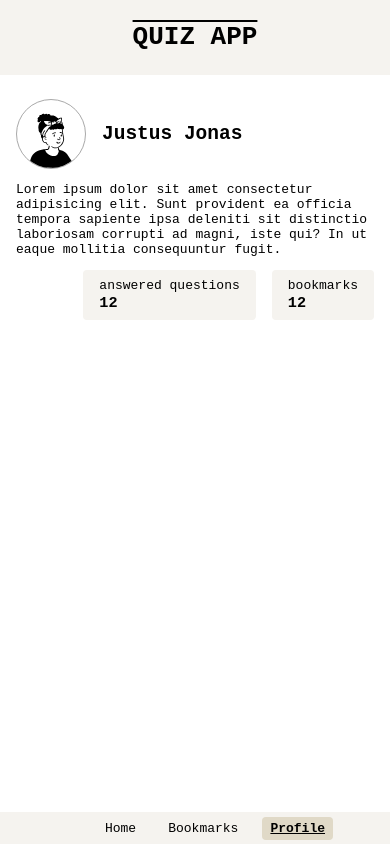
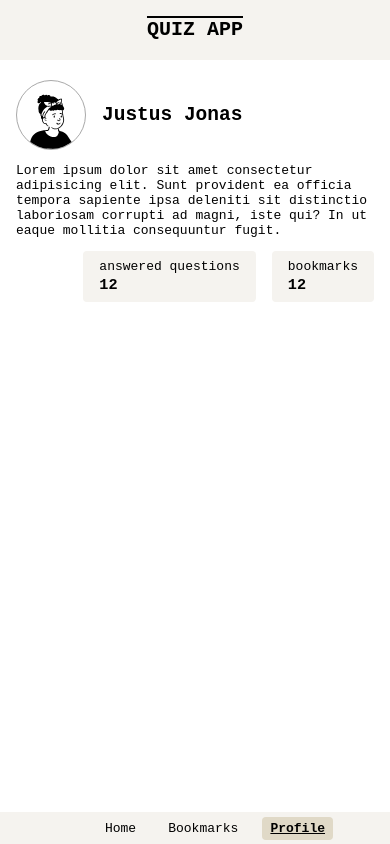
Before and after one commit to Testo-saurus/quiz-app, a website: page profile.html in a window 390 px wide. Drawn offline with Linux system fonts and the light colour scheme.

Commit message:
optimize for smaller screen

```diff
--- a/components/header.css
+++ b/components/header.css
@@ -5,14 +5,20 @@ h1 {
 }
 
 .header {
+  position: fixed;
+  z-index: 100;
   display: flex;
   justify-content: center;
 
-  width: 100vw;
+  width: 100%;
   background-color: var(--beige-100);
 
   text-transform: uppercase;
   text-decoration: overline;
-  margin-bottom: 1rem;
-  margin-top: 0;
 }
+
+@media screen and (max-width: 480px) {
+  .header {
+    font-size: x-small;
+  }
+}
--- a/components/profileCard.css
+++ b/components/profileCard.css
@@ -16,6 +16,9 @@
   border: 1px var(--beige-100);
   border-radius: 4px;
   padding: 0.5rem;
+  max-width: 600px;
+  margin-left: auto;
+  margin-right: auto;
 }
 
 .img-name-item {
--- a/global.css
+++ b/global.css
@@ -40,4 +40,12 @@ body {
   flex-grow: 1; /* .main-content grows to fill space pushing .navbar down. */
   padding: 0 0.5rem;
   padding-bottom: 3rem; /* Add padding to the bottom to prevent navbar overlap */
+
+  padding-top: 5.5rem; /* Add padding to the top to prevent overlap with the header*/
 }
+
+@media screen and (max-width: 480px) {
+  .main-content {
+    padding-top: 4.5rem;
+  }
+}
```
